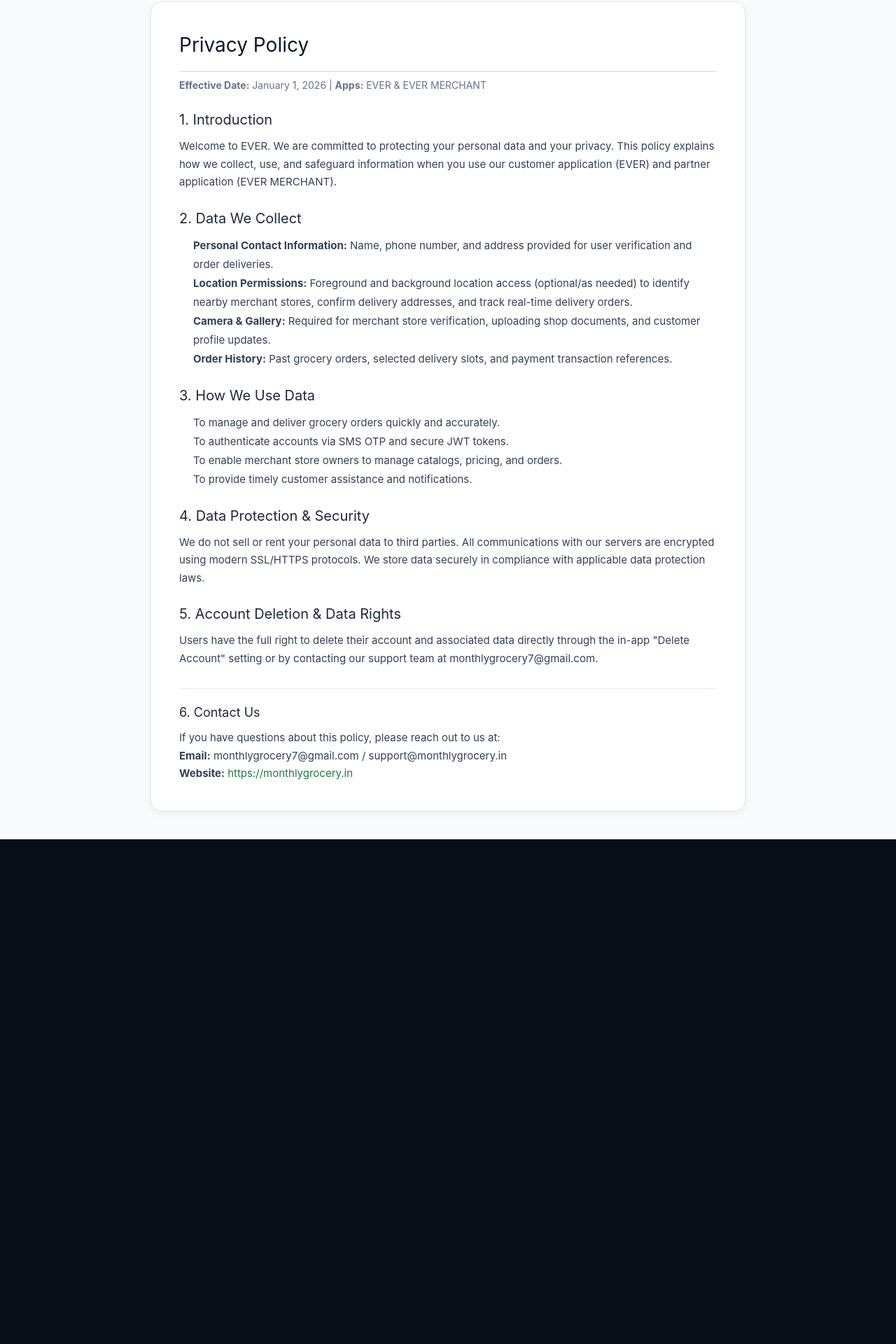
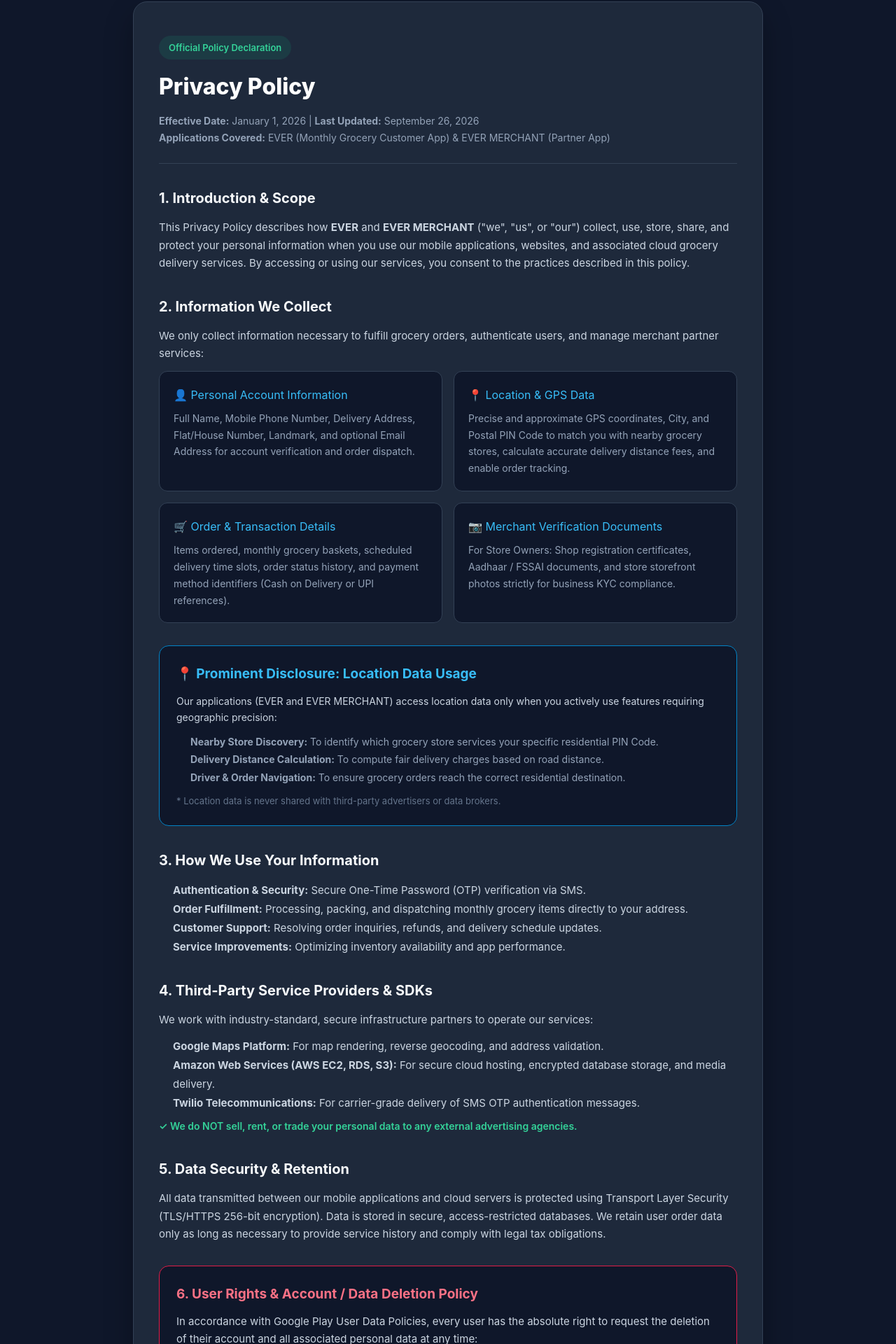
Before and after one commit to innonshtech/MonthlyGrocery, a Next.js app in the folder web-admin/: page /privacy-policy in a window 1280 px wide. Shown: the part 38-1958 px from the top of the page at 70% size. Before the commit the page ends 1237 px from the top, so only its background shows below. Built offline with nearby package versions, Linux system fonts and the light colour scheme.

Commit message:
Enhance Privacy Policy page for full Google Play Console policy compliance

```diff
--- a/web-admin/src/app/privacy-policy/page.tsx
+++ b/web-admin/src/app/privacy-policy/page.tsx
@@ -2,82 +2,185 @@ import React from 'react';
 
 export const metadata = {
   title: 'Privacy Policy - EVER & EVER MERCHANT',
-  description: 'Privacy Policy for EVER and EVER MERCHANT grocery applications.',
+  description: 'Official Privacy Policy and User Data Handling Policy for EVER and EVER MERCHANT applications.',
 };
 
 export default function PrivacyPolicyPage() {
   return (
     <div style={{
       minHeight: '100vh',
-      backgroundColor: '#F8FAFC',
-      padding: '40px 20px',
-      fontFamily: '-apple-system, BlinkMacSystemFont, "Segoe UI", Roboto, sans-serif',
-      color: '#334155'
+      backgroundColor: '#0F172A',
+      padding: '40px 16px',
+      fontFamily: '-apple-system, BlinkMacSystemFont, "Segoe UI", Roboto, Oxygen, Ubuntu, Cantarell, sans-serif',
+      color: '#E2E8F0',
+      lineHeight: '1.7',
     }}>
       <div style={{
-        maxWidth: '850px',
+        maxWidth: '900px',
         margin: '0 auto',
-        backgroundColor: '#FFFFFF',
-        padding: '40px',
-        borderRadius: '16px',
-        boxShadow: '0 4px 12px rgba(0, 0, 0, 0.05)',
-        border: '1px solid #E2E8F0'
+        backgroundColor: '#1E293B',
+        padding: '48px 36px',
+        borderRadius: '20px',
+        boxShadow: '0 20px 40px rgba(0, 0, 0, 0.3)',
+        border: '1px solid #334155',
       }}>
-        <h1 style={{ color: '#0F172A', fontSize: '28px', marginBottom: '8px', borderBottom: '2px solid #E2E8F0', paddingBottom: '16px' }}>
-          Privacy Policy
-        </h1>
-        <p style={{ color: '#64748B', fontSize: '14px', marginBottom: '24px' }}>
-          <strong>Effective Date:</strong> January 1, 2026 | <strong>Apps:</strong> EVER &amp; EVER MERCHANT
-        </p>
+        {/* Header */}
+        <div style={{ borderBottom: '1px solid #334155', paddingBottom: '24px', marginBottom: '32px' }}>
+          <div style={{ display: 'inline-block', padding: '6px 14px', backgroundColor: '#10B98120', color: '#34D399', borderRadius: '9999px', fontSize: '13px', fontWeight: 600, marginBottom: '12px' }}>
+            Official Policy Declaration
+          </div>
+          <h1 style={{ color: '#FFFFFF', fontSize: '32px', fontWeight: 800, margin: '0 0 10px 0' }}>
+            Privacy Policy
+          </h1>
+          <p style={{ color: '#94A3B8', fontSize: '14px', margin: 0 }}>
+            <strong>Effective Date:</strong> January 1, 2026 | <strong>Last Updated:</strong> September 26, 2026<br />
+            <strong>Applications Covered:</strong> EVER (Monthly Grocery Customer App) &amp; EVER MERCHANT (Partner App)
+          </p>
+        </div>
 
-        <section style={{ marginBottom: '24px' }}>
-          <h2 style={{ color: '#1E293B', fontSize: '20px', marginBottom: '10px' }}>1. Introduction</h2>
-          <p style={{ lineHeight: '1.7', fontSize: '15px' }}>
-            Welcome to EVER. We are committed to protecting your personal data and your privacy. This policy explains how we collect, use, and safeguard information when you use our customer application (EVER) and partner application (EVER MERCHANT).
+        {/* Section 1 */}
+        <section style={{ marginBottom: '32px' }}>
+          <h2 style={{ color: '#F8FAFC', fontSize: '20px', fontWeight: 700, marginBottom: '12px', display: 'flex', alignItems: 'center', gap: '8px' }}>
+            1. Introduction &amp; Scope
+          </h2>
+          <p style={{ color: '#CBD5E1', fontSize: '15px' }}>
+            This Privacy Policy describes how <strong>EVER</strong> and <strong>EVER MERCHANT</strong> ("we", "us", or "our") collect, use, store, share, and protect your personal information when you use our mobile applications, websites, and associated cloud grocery delivery services. By accessing or using our services, you consent to the practices described in this policy.
           </p>
         </section>
 
-        <section style={{ marginBottom: '24px' }}>
-          <h2 style={{ color: '#1E293B', fontSize: '20px', marginBottom: '10px' }}>2. Data We Collect</h2>
-          <ul style={{ paddingLeft: '20px', lineHeight: '1.8', fontSize: '15px' }}>
-            <li><strong>Personal Contact Information:</strong> Name, phone number, and address provided for user verification and order deliveries.</li>
-            <li><strong>Location Permissions:</strong> Foreground and background location access (optional/as needed) to identify nearby merchant stores, confirm delivery addresses, and track real-time delivery orders.</li>
-            <li><strong>Camera &amp; Gallery:</strong> Required for merchant store verification, uploading shop documents, and customer profile updates.</li>
-            <li><strong>Order History:</strong> Past grocery orders, selected delivery slots, and payment transaction references.</li>
+        {/* Section 2 */}
+        <section style={{ marginBottom: '32px' }}>
+          <h2 style={{ color: '#F8FAFC', fontSize: '20px', fontWeight: 700, marginBottom: '12px' }}>
+            2. Information We Collect
+          </h2>
+          <p style={{ color: '#CBD5E1', fontSize: '15px', marginBottom: '12px' }}>
+            We only collect information necessary to fulfill grocery orders, authenticate users, and manage merchant partner services:
+          </p>
+          <div style={{ display: 'grid', gridTemplateColumns: 'repeat(auto-fit, minmax(280px, 1fr))', gap: '16px' }}>
+            <div style={{ backgroundColor: '#0F172A', padding: '20px', borderRadius: '12px', border: '1px solid #334155' }}>
+              <h3 style={{ color: '#38BDF8', fontSize: '16px', margin: '0 0 8px 0' }}>👤 Personal Account Information</h3>
+              <p style={{ color: '#94A3B8', fontSize: '14px', margin: 0 }}>
+                Full Name, Mobile Phone Number, Delivery Address, Flat/House Number, Landmark, and optional Email Address for account verification and order dispatch.
+              </p>
+            </div>
+            <div style={{ backgroundColor: '#0F172A', padding: '20px', borderRadius: '12px', border: '1px solid #334155' }}>
+              <h3 style={{ color: '#38BDF8', fontSize: '16px', margin: '0 0 8px 0' }}>📍 Location &amp; GPS Data</h3>
+              <p style={{ color: '#94A3B8', fontSize: '14px', margin: 0 }}>
+                Precise and approximate GPS coordinates, City, and Postal PIN Code to match you with nearby grocery stores, calculate accurate delivery distance fees, and enable order tracking.
+              </p>
+            </div>
+            <div style={{ backgroundColor: '#0F172A', padding: '20px', borderRadius: '12px', border: '1px solid #334155' }}>
+              <h3 style={{ color: '#38BDF8', fontSize: '16px', margin: '0 0 8px 0' }}>🛒 Order &amp; Transaction Details</h3>
+              <p style={{ color: '#94A3B8', fontSize: '14px', margin: 0 }}>
+                Items ordered, monthly grocery baskets, scheduled delivery time slots, order status history, and payment method identifiers (Cash on Delivery or UPI references).
+              </p>
+            </div>
+            <div style={{ backgroundColor: '#0F172A', padding: '20px', borderRadius: '12px', border: '1px solid #334155' }}>
+              <h3 style={{ color: '#38BDF8', fontSize: '16px', margin: '0 0 8px 0' }}>📷 Merchant Verification Documents</h3>
+              <p style={{ color: '#94A3B8', fontSize: '14px', margin: 0 }}>
+                For Store Owners: Shop registration certificates, Aadhaar / FSSAI documents, and store storefront photos strictly for business KYC compliance.
+              </p>
+            </div>
+          </div>
+        </section>
+
+        {/* Section 3: Prominent Location Disclosure */}
+        <section style={{ marginBottom: '32px', backgroundColor: '#0F172A', padding: '24px', borderRadius: '14px', border: '1px solid #0284C7' }}>
+          <h2 style={{ color: '#38BDF8', fontSize: '19px', fontWeight: 700, marginBottom: '10px' }}>
+            📍 Prominent Disclosure: Location Data Usage
+          </h2>
+          <p style={{ color: '#CBD5E1', fontSize: '14px', margin: '0 0 10px 0' }}>
+            Our applications (EVER and EVER MERCHANT) access location data only when you actively use features requiring geographic precision:
+          </p>
+          <ul style={{ color: '#94A3B8', fontSize: '14px', paddingLeft: '20px', margin: 0, lineHeight: '1.8' }}>
+            <li><strong>Nearby Store Discovery:</strong> To identify which grocery store services your specific residential PIN Code.</li>
+            <li><strong>Delivery Distance Calculation:</strong> To compute fair delivery charges based on road distance.</li>
+            <li><strong>Driver &amp; Order Navigation:</strong> To ensure grocery orders reach the correct residential destination.</li>
+          </ul>
+          <p style={{ color: '#64748B', fontSize: '13px', margin: '10px 0 0 0' }}>
+            * Location data is never shared with third-party advertisers or data brokers.
+          </p>
+        </section>
+
+        {/* Section 4 */}
+        <section style={{ marginBottom: '32px' }}>
+          <h2 style={{ color: '#F8FAFC', fontSize: '20px', fontWeight: 700, marginBottom: '12px' }}>
+            3. How We Use Your Information
+          </h2>
+          <ul style={{ color: '#CBD5E1', fontSize: '15px', paddingLeft: '20px', lineHeight: '1.8' }}>
+            <li><strong>Authentication &amp; Security:</strong> Secure One-Time Password (OTP) verification via SMS.</li>
+            <li><strong>Order Fulfillment:</strong> Processing, packing, and dispatching monthly grocery items directly to your address.</li>
+            <li><strong>Customer Support:</strong> Resolving order inquiries, refunds, and delivery schedule updates.</li>
+            <li><strong>Service Improvements:</strong> Optimizing inventory availability and app performance.</li>
           </ul>
         </section>
 
-        <section style={{ marginBottom: '24px' }}>
-          <h2 style={{ color: '#1E293B', fontSize: '20px', marginBottom: '10px' }}>3. How We Use Data</h2>
-          <ul style={{ paddingLeft: '20px', lineHeight: '1.8', fontSize: '15px' }}>
-            <li>To manage and deliver grocery orders quickly and accurately.</li>
-            <li>To authenticate accounts via SMS OTP and secure JWT tokens.</li>
-            <li>To enable merchant store owners to manage catalogs, pricing, and orders.</li>
-            <li>To provide timely customer assistance and notifications.</li>
+        {/* Section 5: Third-party Services */}
+        <section style={{ marginBottom: '32px' }}>
+          <h2 style={{ color: '#F8FAFC', fontSize: '20px', fontWeight: 700, marginBottom: '12px' }}>
+            4. Third-Party Service Providers &amp; SDKs
+          </h2>
+          <p style={{ color: '#CBD5E1', fontSize: '15px', marginBottom: '12px' }}>
+            We work with industry-standard, secure infrastructure partners to operate our services:
+          </p>
+          <ul style={{ color: '#CBD5E1', fontSize: '15px', paddingLeft: '20px', lineHeight: '1.8' }}>
+            <li><strong>Google Maps Platform:</strong> For map rendering, reverse geocoding, and address validation.</li>
+            <li><strong>Amazon Web Services (AWS EC2, RDS, S3):</strong> For secure cloud hosting, encrypted database storage, and media delivery.</li>
+            <li><strong>Twilio Telecommunications:</strong> For carrier-grade delivery of SMS OTP authentication messages.</li>
           </ul>
-        </section>
-
-        <section style={{ marginBottom: '24px' }}>
-          <h2 style={{ color: '#1E293B', fontSize: '20px', marginBottom: '10px' }}>4. Data Protection &amp; Security</h2>
-          <p style={{ lineHeight: '1.7', fontSize: '15px' }}>
-            We do not sell or rent your personal data to third parties. All communications with our servers are encrypted using modern SSL/HTTPS protocols. We store data securely in compliance with applicable data protection laws.
+          <p style={{ color: '#34D399', fontSize: '14px', fontWeight: 600, marginTop: '8px' }}>
+            ✓ We do NOT sell, rent, or trade your personal data to any external advertising agencies.
           </p>
         </section>
 
-        <section style={{ marginBottom: '24px' }}>
-          <h2 style={{ color: '#1E293B', fontSize: '20px', marginBottom: '10px' }}>5. Account Deletion &amp; Data Rights</h2>
-          <p style={{ lineHeight: '1.7', fontSize: '15px' }}>
-            Users have the full right to delete their account and associated data directly through the in-app "Delete Account" setting or by contacting our support team at monthlygrocery7@gmail.com.
+        {/* Section 6: Data Retention & Security */}
+        <section style={{ marginBottom: '32px' }}>
+          <h2 style={{ color: '#F8FAFC', fontSize: '20px', fontWeight: 700, marginBottom: '12px' }}>
+            5. Data Security &amp; Retention
+          </h2>
+          <p style={{ color: '#CBD5E1', fontSize: '15px' }}>
+            All data transmitted between our mobile applications and cloud servers is protected using Transport Layer Security (TLS/HTTPS 256-bit encryption). Data is stored in secure, access-restricted databases. We retain user order data only as long as necessary to provide service history and comply with legal tax obligations.
           </p>
         </section>
 
-        <section style={{ marginTop: '30px', paddingTop: '20px', borderTop: '1px solid #E2E8F0' }}>
-          <h2 style={{ color: '#1E293B', fontSize: '18px', marginBottom: '10px' }}>6. Contact Us</h2>
-          <p style={{ lineHeight: '1.7', fontSize: '15px' }}>
-            If you have questions about this policy, please reach out to us at:<br />
-            <strong>Email:</strong> monthlygrocery7@gmail.com / support@monthlygrocery.in<br />
-            <strong>Website:</strong> <a href="https://monthlygrocery.in" style={{ color: '#1E7A46' }}>https://monthlygrocery.in</a>
+        {/* Section 7: Account Deletion (Google Play Policy Mandatory) */}
+        <section style={{ marginBottom: '32px', backgroundColor: '#0F172A', padding: '24px', borderRadius: '14px', border: '1px solid #E11D48' }}>
+          <h2 style={{ color: '#FB7185', fontSize: '19px', fontWeight: 700, marginBottom: '10px' }}>
+            6. User Rights &amp; Account / Data Deletion Policy
+          </h2>
+          <p style={{ color: '#CBD5E1', fontSize: '15px', marginBottom: '12px' }}>
+            In accordance with Google Play User Data Policies, every user has the absolute right to request the deletion of their account and all associated personal data at any time:
           </p>
+          <ol style={{ color: '#CBD5E1', fontSize: '14px', paddingLeft: '20px', lineHeight: '1.8', margin: 0 }}>
+            <li><strong>In-App Deletion:</strong> Go to <em>Account Tab &gt; Edit Profile &gt; Delete Account</em> to instantly wipe profile and contact details.</li>
+            <li><strong>Direct Web/Email Request:</strong> Send an email from your registered phone number or email address to <strong>monthlygrocery7@gmail.com</strong> with the subject line <em>"Account Deletion Request"</em>.</li>
+          </ol>
+          <p style={{ color: '#94A3B8', fontSize: '13px', marginTop: '10px', marginBottom: 0 }}>
+            Upon receiving your request, all personal identifiers, saved addresses, and active sessions will be permanently purged from our databases within 48 hours.
+          </p>
+        </section>
+
+        {/* Section 8: Children's Privacy */}
+        <section style={{ marginBottom: '32px' }}>
+          <h2 style={{ color: '#F8FAFC', fontSize: '20px', fontWeight: 700, marginBottom: '12px' }}>
+            7. Children's Privacy
+          </h2>
+          <p style={{ color: '#CBD5E1', fontSize: '15px' }}>
+            Our services are intended for adults aged 18 and older who manage household grocery purchases. We do not knowingly collect or solicit personal information from children under the age of 13.
+          </p>
+        </section>
+
+        {/* Section 9: Contact Information */}
+        <section style={{ borderTop: '1px solid #334155', paddingTop: '28px' }}>
+          <h2 style={{ color: '#F8FAFC', fontSize: '20px', fontWeight: 700, marginBottom: '12px' }}>
+            8. Contact &amp; Grievance Officer
+          </h2>
+          <div style={{ backgroundColor: '#0F172A', padding: '20px', borderRadius: '12px', border: '1px solid #334155', fontSize: '14px', color: '#94A3B8' }}>
+            <p style={{ margin: '0 0 8px 0', color: '#F8FAFC', fontWeight: 600 }}>EVER / Monthly Grocery Support Team</p>
+            <p style={{ margin: '0 0 6px 0' }}><strong>Email:</strong> <a href="mailto:monthlygrocery7@gmail.com" style={{ color: '#38BDF8', textDecoration: 'none' }}>monthlygrocery7@gmail.com</a></p>
+            <p style={{ margin: '0 0 6px 0' }}><strong>Helpline Phone:</strong> +91 8830480015</p>
+            <p style={{ margin: 0 }}><strong>Registered Operations:</strong> Pune, Maharashtra, India</p>
+          </div>
         </section>
       </div>
     </div>
```
